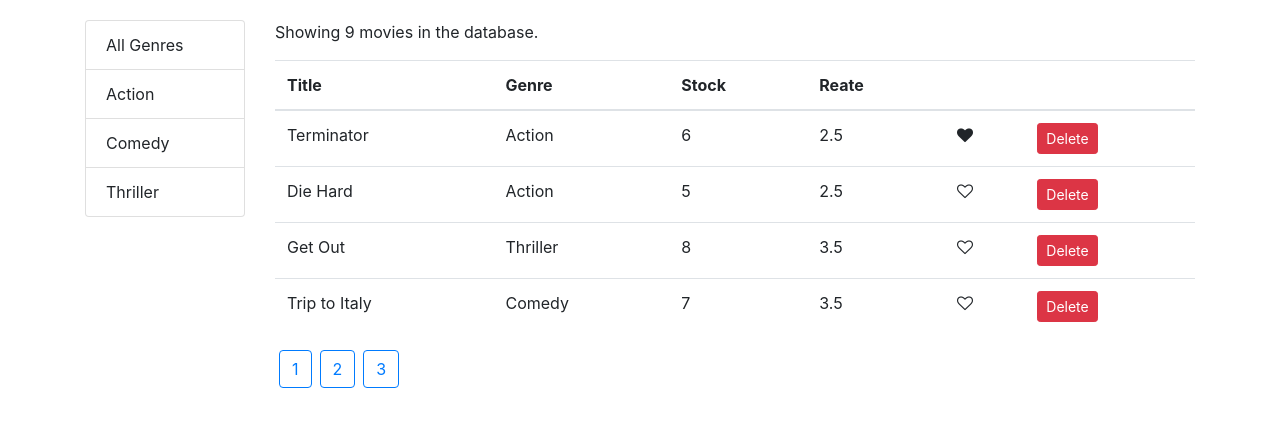
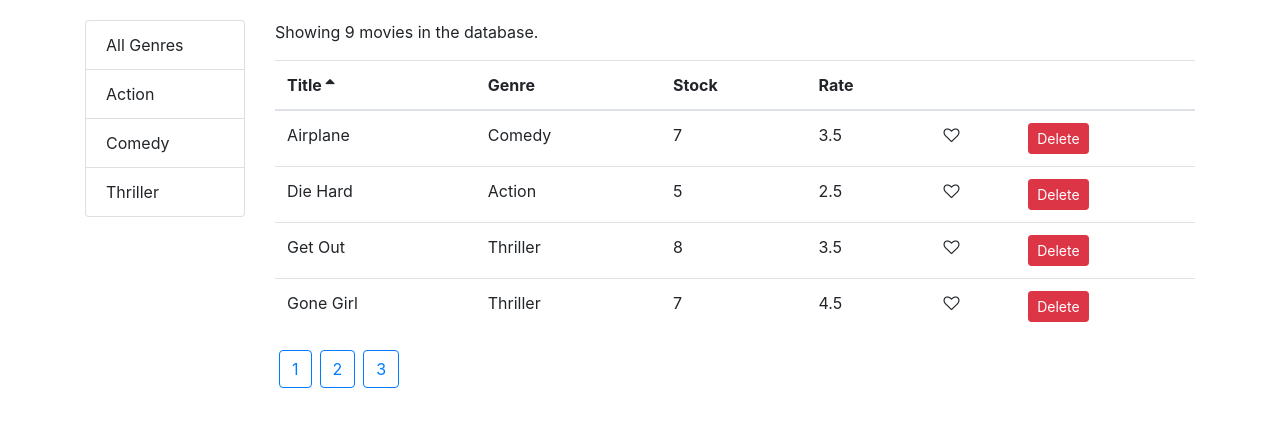
Before and after one commit to mohexc/vidly-app1, a React (Create React App) app: page / in a window 1280 px wide. Shown: the top 426 px of the page. Built offline with nearby package versions, Linux system fonts and the light colour scheme.

Commit message:
start react-router

```diff
--- a/package.json
+++ b/package.json
@@ -8,6 +8,7 @@
     "lodash": "^4.17.15",
     "react": "^16.11.0",
     "react-dom": "^16.11.0",
+    "react-router-dom": "^5.1.2",
     "react-scripts": "3.2.0"
   },
   "scripts": {
--- a/src/components/common/listGroup.jsx
+++ b/src/components/common/listGroup.jsx
@@ -7,7 +7,7 @@ const ListGroup = ({ items, onItemSelect, textProperty, valueProperty, selectedI
     <ul className="list-group">
       { items.map(item => (
         <li
-          className={ item === selectedItem ? "list-group-item active" : "list-group-item" }
+          className={ item === selectedItem ? "clickable list-group-item active" : "clickable list-group-item" }
           key={ item[valueProperty] }
           onClick={ () => onItemSelect(item) }
         >{ item[textProperty] }</li>
--- /dev/null
+++ b/src/components/common/table.jsx
@@ -0,0 +1,14 @@
+import React from 'react'
+import TableHeader from './tableHeader';
+import TableBody from './tableBody';
+
+const Table = ({ columns, sortColumn, onSort, data }) => {
+  return (
+    <table className="table">
+      <TableHeader columns={ columns } sortColumn={ sortColumn } onSort={ onSort } />
+      <TableBody columns={ columns } data={ data } />
+    </table>
+  );
+}
+
+export default Table;
--- /dev/null
+++ b/src/components/common/tableBody.jsx
@@ -0,0 +1,21 @@
+import React from 'react';
+import _ from 'lodash'
+
+const TableBody = ({ data, columns }) => {
+  const renderCell = (item, column) => {
+    if (column.content) return column.content(item)
+    return _.get(item, column.path)
+  }
+
+  const createKey = (item, column) => item._id + (column.path || column.key)
+
+  return (
+    <tbody>{ data.map(item =>
+      <tr key={ item._id }>{ columns.map(column =>
+        <td key={ createKey(item, column) }>{ renderCell(item, column) }</td>) }
+      </tr>)
+    }</tbody>
+  );
+}
+
+export default TableBody;
--- /dev/null
+++ b/src/components/common/tableHeader.jsx
@@ -0,0 +1,35 @@
+import React from 'react'
+
+const TableHeader = ({ columns, onSort, sortColumn }) => {
+  const raiseSort = path => {
+    const sortCol = { ...sortColumn }
+    if (sortCol.path === path) sortCol.order = sortCol.order === "asc" ? "desc" : "asc"
+    else {
+      sortCol.path = path
+      sortCol.order = "asc"
+    }
+    onSort(sortCol)
+  }
+
+  const renderSortIcon = column => {
+    if (column.path !== sortColumn.path) return null;
+    if (sortColumn.order === "asc") return <i className="fa fa-sort-asc"></i>
+    return <i className="fa fa-sort-desc"></i>
+  }
+
+  return (
+    <thead>
+      <tr>
+        { columns.map(column => (
+          <th
+            className="clickable"
+            key={ column.path || column.key }
+            onClick={ () => raiseSort(column.path) }>
+            { column.label } { renderSortIcon(column) }
+          </th>)) }
+      </tr>
+    </thead>
+  );
+}
+
+export default TableHeader;
--- a/src/components/movies.jsx
+++ b/src/components/movies.jsx
@@ -1,23 +1,28 @@
 import React, { useState, useEffect } from 'react'
-import Like from './common/like';
+import MoviesTable from './moviesTable';
 import ListGroup from './common/listGroup';
 import Pagination from './common/paginnation';
 import { getMovies } from '../services/fakeMovieService';
 import { getGenres } from '../services/fakeGenreService'
 import { paginate } from '../utils/paginate'
+import _ from "lodash"
 
 function Movies() {
 
+  //? state
   const [movies, setMovies] = useState([])
   const [genres, setGenres] = useState([])
   const [pageSize] = useState(4)
   const [currentPage, setCurrentPage] = useState(1)
-  const [selectedGenre, setSelectedGenre] = useState()
+  const [selectedGenre, setSelectedGenre] = useState([])
+  const [sortColumn, setSortColumn] = useState({ path: 'title', order: 'asc' })
 
   useEffect(() => {
-    setGenres([{ name: "All Genres" }, ...getGenres()])
+    setGenres([{ _id: "", name: "All Genres" }, ...getGenres()])
     setMovies(getMovies())
   }, [])
+
+  //? event handling...
 
   const handleDelete = movie => setMovies(movies.filter(m => m._id !== movie._id))
 
@@ -37,12 +42,14 @@ function Movies() {
     setCurrentPage(1)
   }
 
+  const handleSort = sortCol => setSortColumn(sortCol)
+
+  //? rendering...
   if (movies.length === 0) return <p>There are no movies in the database</p>
 
   const filtered = selectedGenre && selectedGenre._id ? movies.filter(m => m.genre._id === selectedGenre._id) : movies
-
-  const nMovies = paginate(filtered, currentPage, pageSize)
-
+  const sorted = _.orderBy(filtered, [sortColumn.path], [sortColumn.order])
+  const nMovies = paginate(sorted, currentPage, pageSize)
 
   return (
     <div className="row">
@@ -51,38 +58,17 @@ function Movies() {
           items={ genres }
           onItemSelect={ handleGenreSelect }
           selectedItem={ selectedGenre }
-
         />
       </div>
       <div className="col">
         <p>Showing { filtered.length } movies in the database.</p>
-        <table className="table">
-          <thead>
-            <tr>
-              <th>Title</th>
-              <th>Genre</th>
-              <th>Stock</th>
-              <th>Reate</th>
-              <th></th>
-              <th></th>
-            </tr>
-          </thead>
-          <tbody>
-            { nMovies.map(movie => (
-              <tr key={ movie._id }>
-                <td>{ movie.title }</td>
-                <td>{ movie.genre.name }</td>
-                <td>{ movie.numberInStock }</td>
-                <td>{ movie.dailyRentalRate }</td>
-                <td><Like liked={ movie.liked } onClick={ () => handleLike(movie) } /></td>
-                <td><button
-                  className="btn btn-danger btn-sm"
-                  onClick={ () => handleDelete(movie) }
-                > Delete</button></td>
-              </tr>
-            )) }
-          </tbody>
-        </table>
+        <MoviesTable
+          nMovies={ nMovies }
+          onLike={ handleLike }
+          onDelete={ handleDelete }
+          onSort={ handleSort }
+          sortColumn={ sortColumn }
+        />
         <Pagination
           itemsCount={ filtered.length }
           pageSize={ pageSize }
--- a/src/components/moviesTable.jsx
+++ b/src/components/moviesTable.jsx
@@ -0,0 +1,22 @@
+import React from 'react';
+import Like from './common/like';
+import Table from './common/table';
+
+const MoviesTable = ({ nMovies, onDelete, onLike, onSort, sortColumn }) => {
+  const columns = [
+    { path: "title", label: "Title" },
+    { path: "genre.name", label: "Genre" },
+    { path: "numberInStock", label: "Stock" },
+    { path: "dailyRentalRate", label: "Rate" },
+    { key: "like", content: movie => (<Like liked={ movie.liked } onClick={ () => onLike(movie) } />) },
+    { key: "delete", content: movie => (<button className="btn btn-danger btn-sm" onClick={ () => onDelete(movie) } > Delete</button>) },
+  ]
+
+  return <Table
+    columns={ columns }
+    data={ nMovies }
+    onSort={ onSort }
+    sortColumn={ sortColumn } />
+}
+
+export default MoviesTable;
--- a/src/index.css
+++ b/src/index.css
@@ -11,3 +11,7 @@ body {
 code {
 font-family: source-code-pro, Menlo, Monaco, Consolas, "Courier New",monospace;
 }
+
+.clickable{
+  cursor: pointer
+}
--- a/src/index.js
+++ b/src/index.js
@@ -1,12 +1,13 @@
 import React from 'react';
 import ReactDOM from 'react-dom';
+import { BrowserRouter } from "react-router-dom"
 import './index.css';
 import App from './App';
 import 'bootstrap/dist/css/bootstrap.css'
 import 'font-awesome/css/font-awesome.css'
 import * as serviceWorker from './serviceWorker';
 
-ReactDOM.render(<App />, document.getElementById('root'));
+ReactDOM.render(<BrowserRouter><App /></BrowserRouter>, document.getElementById('root'));
 
 // If you want your app to work offline and load faster, you can change
 // unregister() to register() below. Note this comes with some pitfalls.
```
Also changed, not shown: 1 other file (tests, documents, lock files or other folders).
